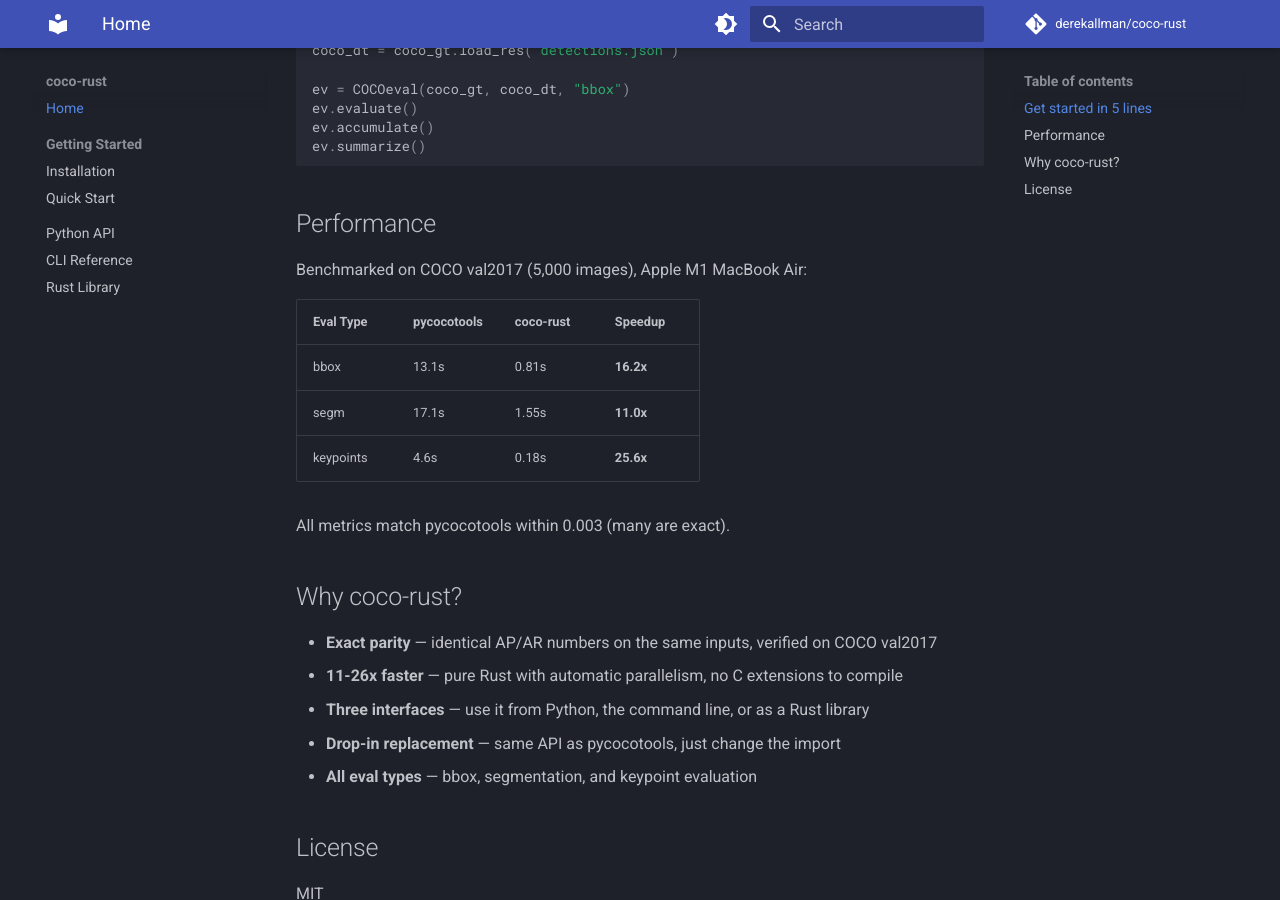
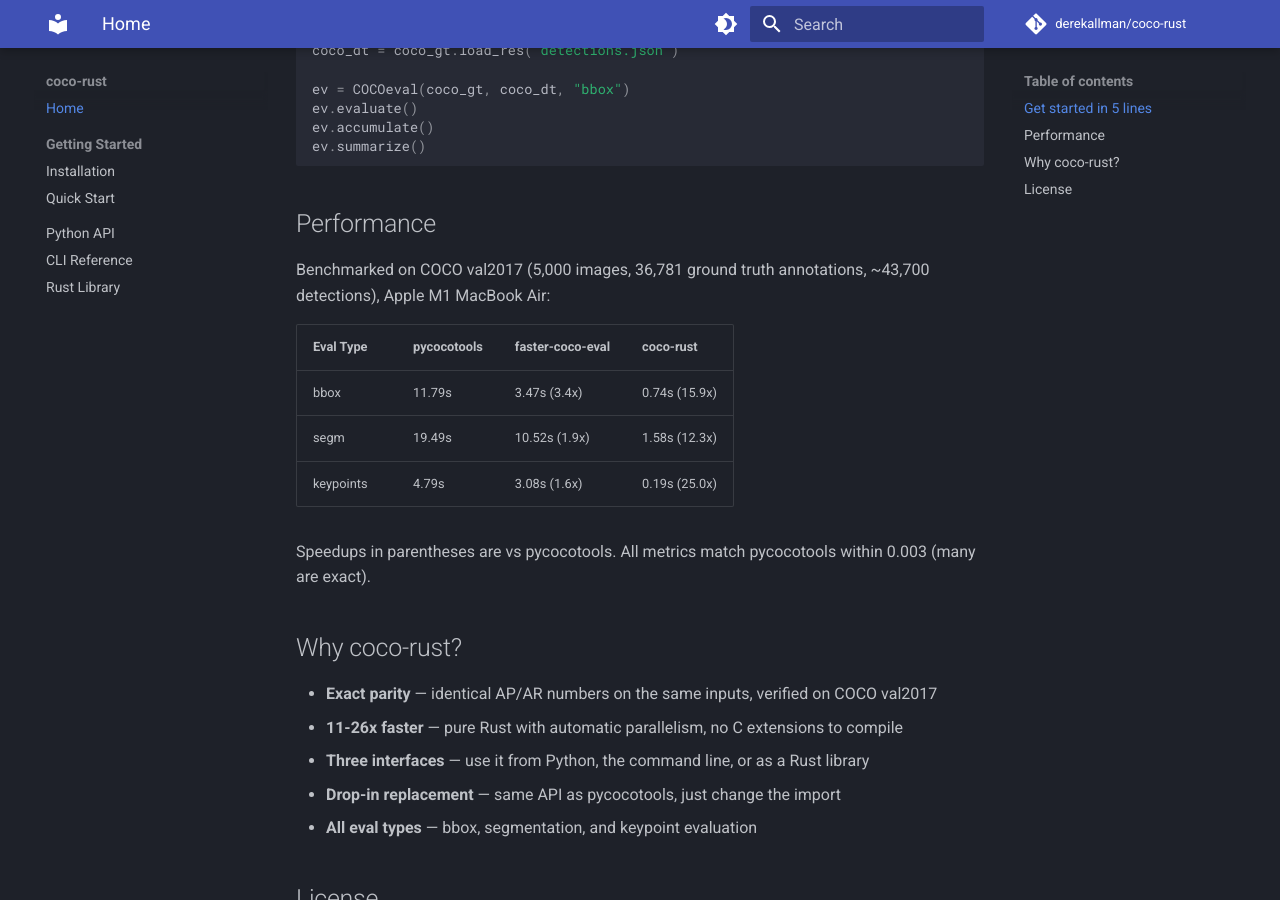
Before and after one commit to derekallman/coco-rust, an MkDocs documentation site: the page built from docs/index.md, in a window 1280 px wide and 900 px high, scrolled down 430 px. Built offline with MkDocs 1.6.1 and Material for MkDocs 9.7.7, drawn with Linux system fonts in a browser that asks for light colours; comment, search, counter and statistics services are not loaded.

Commit message:
Update benchmark tables with faster-coco-eval comparison
Add faster-coco-eval as a third column in benchmark tables on both
README and docs landing page. Include dataset size context (5,000 images,
36,781 GT annotations, ~43,700 detections).

Co-Authored-By: Claude Opus 4.6 <noreply@anthropic.com>

```diff
--- a/docs/index.md
+++ b/docs/index.md
@@ -44,15 +44,15 @@ Swap one import line, keep your existing code, and get identical COCO evaluation
 
 ## Performance
 
-Benchmarked on COCO val2017 (5,000 images), Apple M1 MacBook Air:
+Benchmarked on COCO val2017 (5,000 images, 36,781 ground truth annotations, ~43,700 detections), Apple M1 MacBook Air:
 
-| Eval Type | pycocotools | coco-rust | Speedup |
-|-----------|-------------|-----------|---------|
-| bbox      | 13.1s       | 0.81s     | **16.2x** |
-| segm      | 17.1s       | 1.55s     | **11.0x** |
-| keypoints | 4.6s        | 0.18s     | **25.6x** |
+| Eval Type | pycocotools | faster-coco-eval | coco-rust |
+|-----------|-------------|------------------|-----------|
+| bbox      | 11.79s      | 3.47s (3.4x)    | 0.74s (15.9x) |
+| segm      | 19.49s      | 10.52s (1.9x)   | 1.58s (12.3x) |
+| keypoints | 4.79s       | 3.08s (1.6x)    | 0.19s (25.0x) |
 
-All metrics match pycocotools within 0.003 (many are exact).
+Speedups in parentheses are vs pycocotools. All metrics match pycocotools within 0.003 (many are exact).
 
 ## Why coco-rust?
 
```
Also changed, not shown: README.md (+32 -61 lines).
